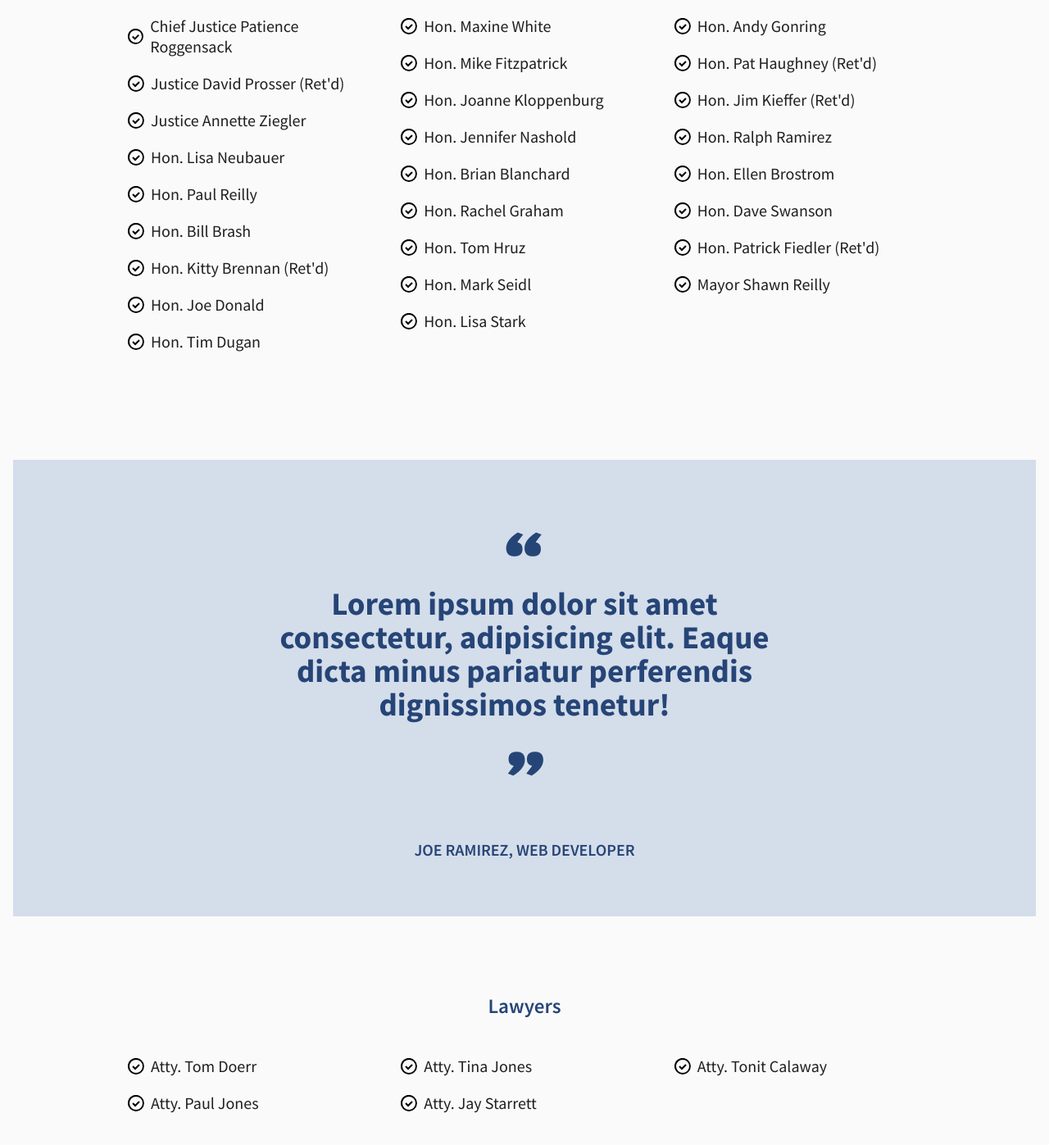
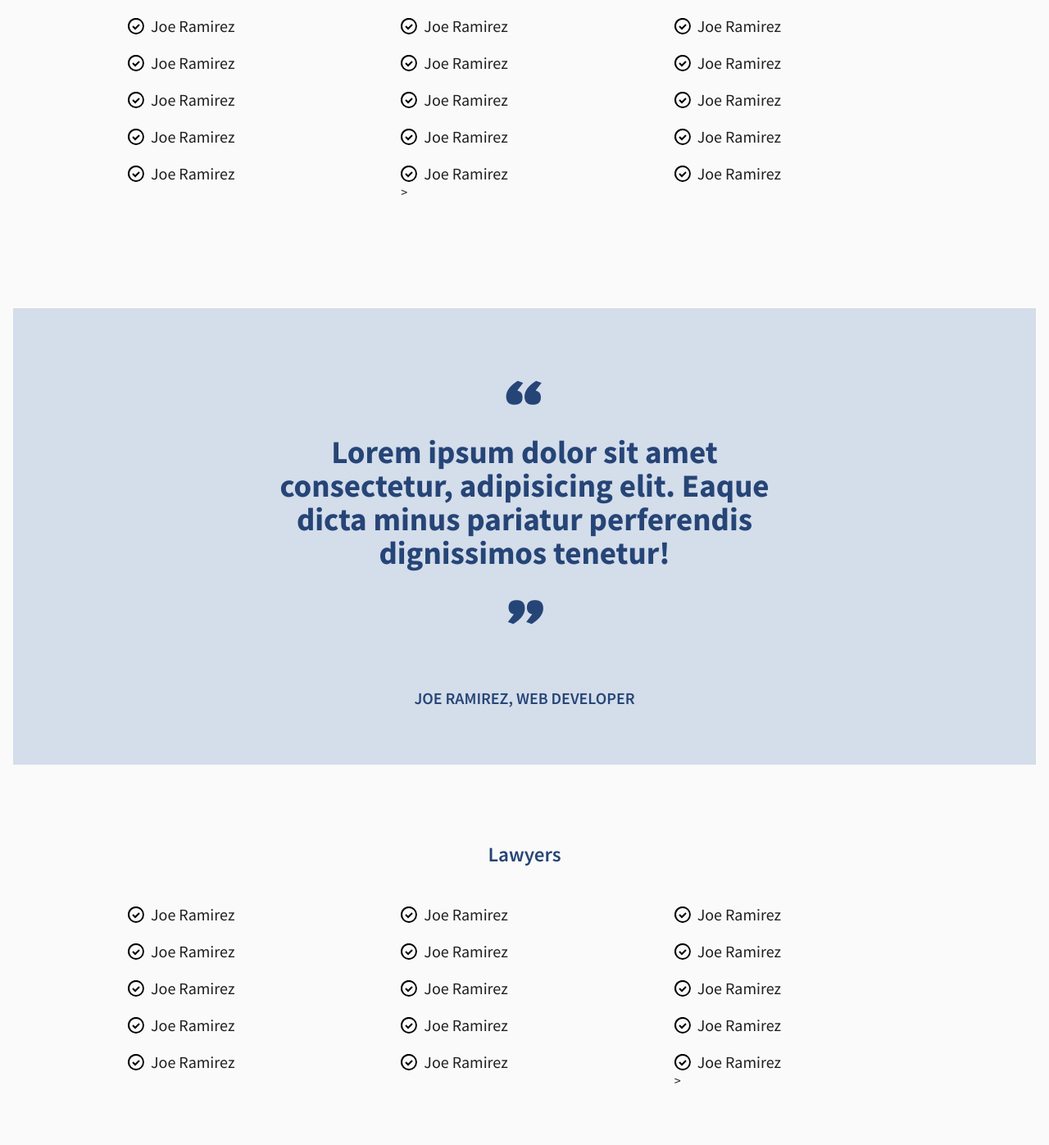
Before and after one commit to tekjoe/greg-gill, a Gatsby site: page /endorsements in a window 1280 px wide. Shown: the part 490-1887 px from the top of the page at 82% size. Built offline with nearby package versions, Linux system fonts and the light colour scheme; Gatsby itself is replaced by a stand-in of ours.

Commit message:
fixed endorsements page for preview

```diff
--- a/src/components/organisms/Endorsements/index.js
+++ b/src/components/organisms/Endorsements/index.js
@@ -69,40 +69,29 @@ const Endorsements = () => {
           <EndorsementsGrid>
             <Column>
               <EndorsementsList>
-                <li>Chief Justice Patience Roggensack</li>
-                <li>Justice David Prosser (Ret'd)</li>
-                <li>Justice Annette Ziegler</li>
-                <li>Hon. Lisa Neubauer</li>
-                <li>Hon. Paul Reilly</li>
-                <li>Hon. Bill Brash</li>
-                <li>Hon. Kitty Brennan (Ret'd)</li>
-                <li>Hon. Joe Donald</li>
-                <li>Hon. Tim Dugan</li>
+                <li>Joe Ramirez</li>
+                <li>Joe Ramirez</li>
+                <li>Joe Ramirez</li>
+                <li>Joe Ramirez</li>
+                <li>Joe Ramirez</li>
               </EndorsementsList>
             </Column>
             <Column>
               <EndorsementsList>
-                <li>Hon. Maxine White</li>
-                <li>Hon. Mike Fitzpatrick</li>
-                <li>Hon. Joanne Kloppenburg</li>
-                <li>Hon. Jennifer Nashold</li>
-                <li>Hon. Brian Blanchard</li>
-                <li>Hon. Rachel Graham</li>
-                <li>Hon. Tom Hruz</li>
-                <li>Hon. Mark Seidl</li>
-                <li>Hon. Lisa Stark</li>
+                <li>Joe Ramirez</li>
+                <li>Joe Ramirez</li>
+                <li>Joe Ramirez</li>
+                <li>Joe Ramirez</li>
+                <li>Joe Ramirez</li>>
               </EndorsementsList>
             </Column>
             <Column>
               <EndorsementsList>
-                <li>Hon. Andy Gonring</li>
-                <li>Hon. Pat Haughney (Ret'd)</li>
-                <li>Hon. Jim Kieffer (Ret'd)</li>
-                <li>Hon. Ralph Ramirez</li>
-                <li>Hon. Ellen Brostrom</li>
-                <li>Hon. Dave Swanson</li>
-                <li>Hon. Patrick Fiedler (Ret'd)</li>
-                <li>Mayor Shawn Reilly</li>
+                <li>Joe Ramirez</li>
+                <li>Joe Ramirez</li>
+                <li>Joe Ramirez</li>
+                <li>Joe Ramirez</li>
+                <li>Joe Ramirez</li>
               </EndorsementsList>
             </Column>
           </EndorsementsGrid>
@@ -115,19 +104,29 @@ const Endorsements = () => {
           <EndorsementsGrid>
             <Column>
               <EndorsementsList>
-                <li>Atty. Tom Doerr</li>
-                <li>Atty. Paul Jones</li>
+                <li>Joe Ramirez</li>
+                <li>Joe Ramirez</li>
+                <li>Joe Ramirez</li>
+                <li>Joe Ramirez</li>
+                <li>Joe Ramirez</li>
               </EndorsementsList>
             </Column>
             <Column>
               <EndorsementsList>
-                <li>Atty. Tina Jones</li>
-                <li>Atty. Jay Starrett</li>
+                <li>Joe Ramirez</li>
+                <li>Joe Ramirez</li>
+                <li>Joe Ramirez</li>
+                <li>Joe Ramirez</li>
+                <li>Joe Ramirez</li>
               </EndorsementsList>
             </Column>
             <Column>
               <EndorsementsList>
-                <li>Atty. Tonit Calaway</li>
+                <li>Joe Ramirez</li>
+                <li>Joe Ramirez</li>
+                <li>Joe Ramirez</li>
+                <li>Joe Ramirez</li>
+                <li>Joe Ramirez</li>>
               </EndorsementsList>
             </Column>
           </EndorsementsGrid>
```
